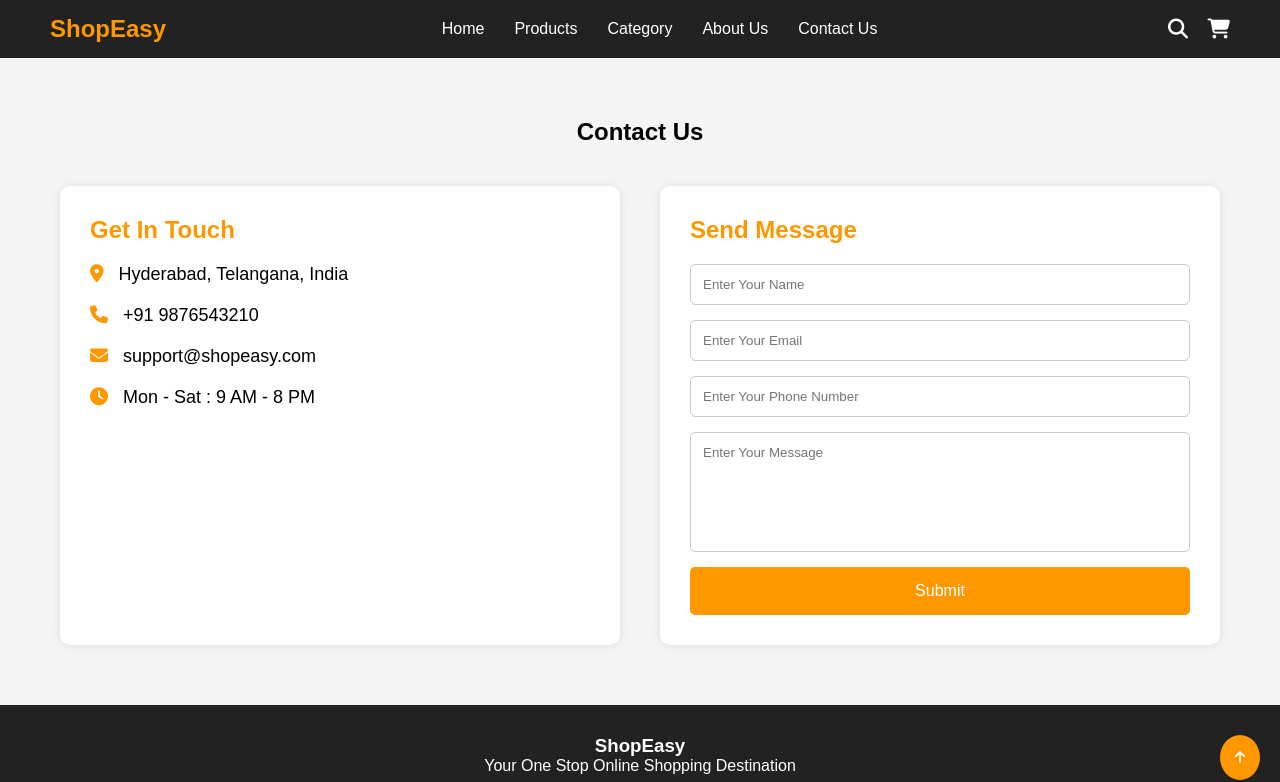
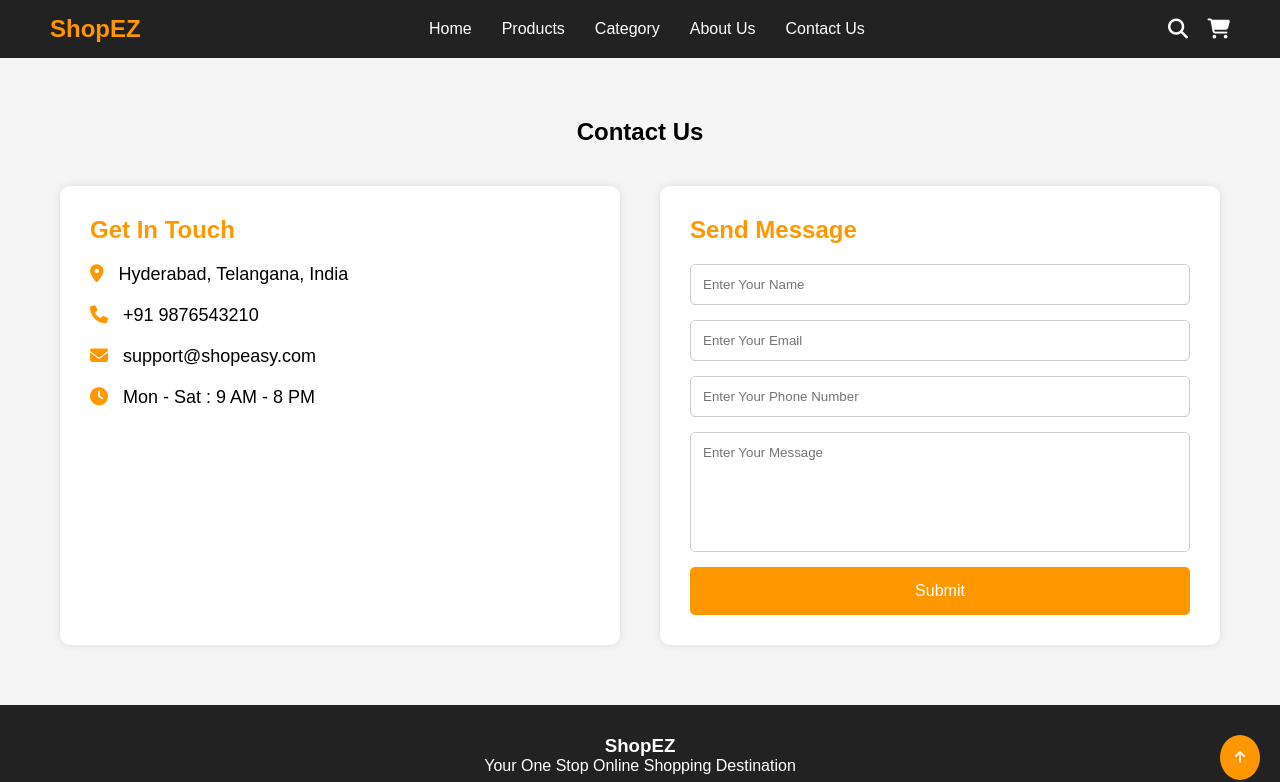
Before and after one commit to yenduriveeraneeraj/ecommerce-website, a plain HTML site: page contact.html in a window 1280 px wide. Shown: the top 782 px of the page. Drawn offline with nearby package versions, Linux system fonts and the light colour scheme.

Commit message:
Update contact.html

```diff
--- a/contact.html
+++ b/contact.html
@@ -21,7 +21,7 @@ href="https://cdnjs.cloudflare.com/ajax/libs/font-awesome/6.5.1/css/all.min.css"
 <nav class="navbar">
 
 <div class="logo">
-<h2>ShopEasy</h2>
+<h2>ShopEZ</h2>
 </div>
 
 <ul class="nav-links">
@@ -119,7 +119,7 @@ Submit
 
 <footer>
 
-<h3>ShopEasy</h3>
+<h3>ShopEZ</h3>
 
 <p>Your One Stop Online Shopping Destination</p>
 
```
